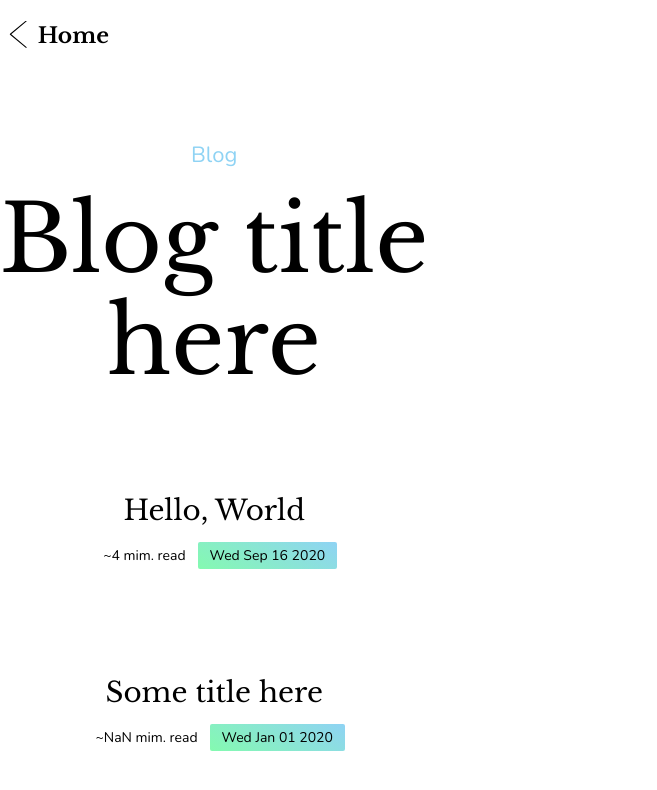
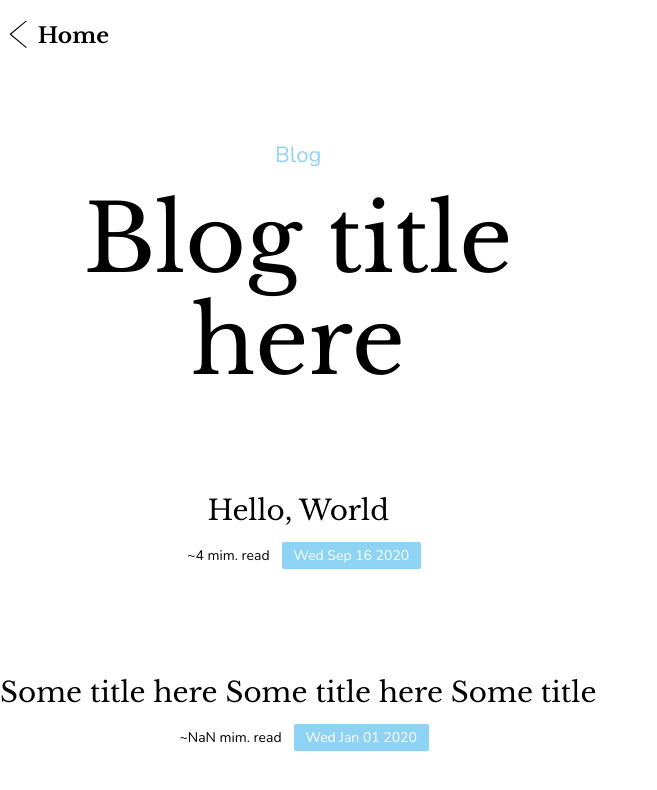
Before and after one commit to AaronCGoidel/this-is-me, a Next.js app: page /blog in a window 1280 px wide. Shown: the top 790 px of the page, without its empty margins (0-657 px from the left). Built offline with nearby package versions, Linux system fonts and the light colour scheme.

Commit message:
get rid of gradient on listings

```diff
--- a/components/PostListing.js
+++ b/components/PostListing.js
@@ -64,9 +64,9 @@ const PostListing = (props) => (
         }
 
         .date {
-          // background-color: #
           color: #fff;
-          background-image: linear-gradient(30deg, #84fab0 0%, #8fd3f4 100%);
+          background-color: #8fd3f4;
+          // background-image: linear-gradient(30deg, #84fab0 0%, #8fd3f4 100%);
           border-radius: 2px;
 
           margin-bottom: 0;
--- a/pages/blog/posts/temp.md
+++ b/pages/blog/posts/temp.md
@@ -1,5 +1,5 @@
 ---
-title: Some title here
+title: Some title here Some title here Some title
 author: Aaron Goidel
 slug: temp
 date: "2020-01-01"
```
